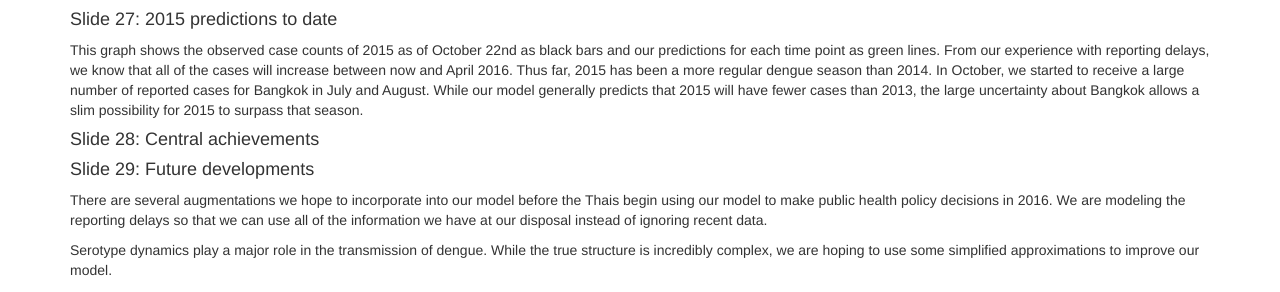
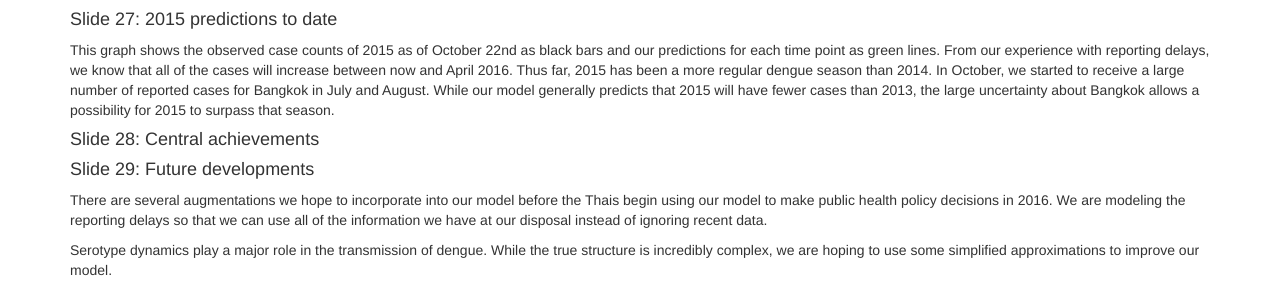
Before and after one commit to reichlab/reichlab.github.io, a Jekyll site: the page built from _posts/2015-11-02-lauer-astmh-presentation.md, in a window 1280 px wide and 900 px high, scrolled down 2068 px. Shown: the part 218-510 px from the top of the window. Built offline with Jekyll 4.4.1, drawn with Linux system fonts in a browser that asks for light colours; comment, search, counter and statistics services are not loaded; some of the changed text lies outside the part shown.

Commit message:
change our beliefs into model with uncertainty

```diff
--- a/_posts/2015-11-02-lauer-astmh-presentation.md
+++ b/_posts/2015-11-02-lauer-astmh-presentation.md
@@ -25,7 +25,7 @@
 
 #### Slide 7: Interactive web app
 
-With our interactive web app, the Thai MoPH can view the observed cases and our predictions for the rest of the year as a plot or on a heat map of Thailand. The app can be viewed in either English or Thai. In this screenshot, you can observe that 2013 was a large epidemic season, while 2014 was rather low. Thus far, we have already observed more cases for 2015 than for 2014, though we believe it is unlikely that there will be as many cases this year as in 2013.
+With our interactive web app, the Thai MoPH can view the observed cases and our predictions for the rest of the year as a plot or on a heat map of Thailand. The app can be viewed in either English or Thai. In this screenshot, you can observe that 2013 was a large epidemic season, while 2014 was rather low. Thus far, we have already observed more cases for 2015 than for 2014. The model forecasts that it is unlikely - but not impossible - that there will be as many cases this year as in 2013.
 
 #### Slide 8: Database
 
@@ -95,7 +95,7 @@
 
 #### Slide 27: 2015 predictions to date
 
-This graph shows the observed case counts of 2015 as of October 22nd as black bars and our predictions for each time point as green lines. From our experience with reporting delays, we know that all of the cases will increase between now and April 2016. Thus far, 2015 has been a more regular dengue season than 2014. In October, we started to receive a large number of reported cases for Bangkok in July and August. While our model generally predicts that 2015 will have fewer cases than 2013, the large uncertainty about Bangkok allows a slim possibility for 2015 to surpass that season.
+This graph shows the observed case counts of 2015 as of October 22nd as black bars and our predictions for each time point as green lines. From our experience with reporting delays, we know that all of the cases will increase between now and April 2016. Thus far, 2015 has been a more regular dengue season than 2014. In October, we started to receive a large number of reported cases for Bangkok in July and August. While our model generally predicts that 2015 will have fewer cases than 2013, the large uncertainty about Bangkok allows a possibility for 2015 to surpass that season.
 
 #### Slide 28: Central achievements
 
```
